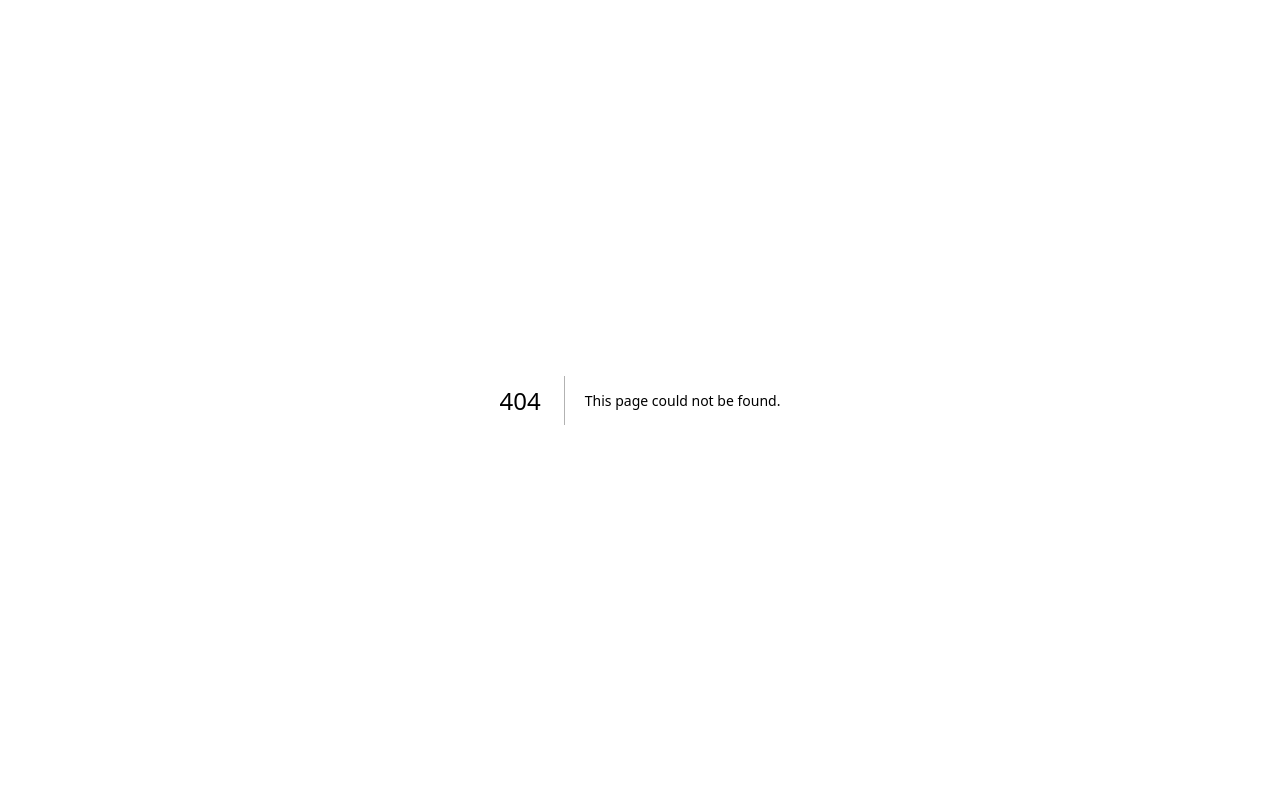
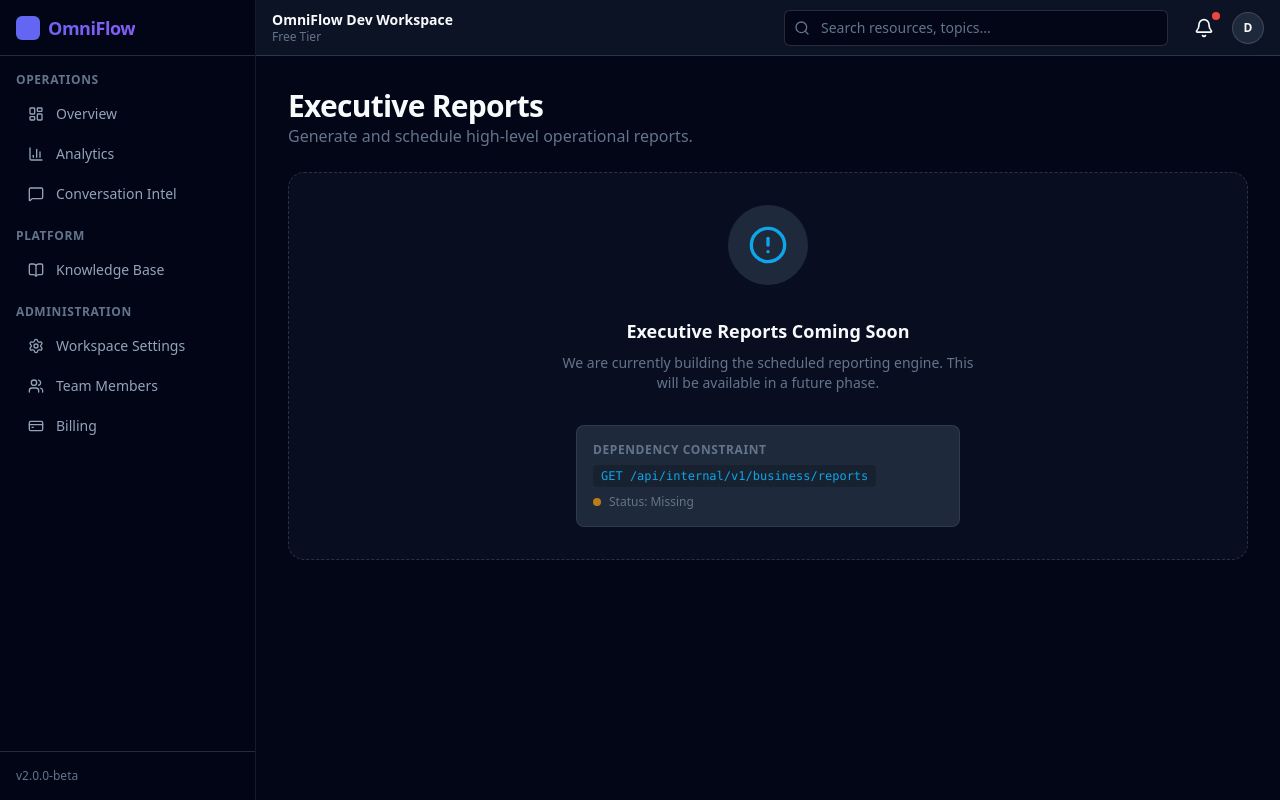
Before and after one commit to atharv-tyagi1/omniflow, a Next.js app in the folder frontend/: page /reports in a window 1280 px wide. Before the commit this address had no page. Built offline with nearby package versions, Linux system fonts and the light colour scheme.

Commit message:
feat: implement remaining phase 14.5 route placeholders

```diff
--- /dev/null
+++ b/frontend/src/app/(dashboard)/agents/page.tsx
@@ -0,0 +1,43 @@
+"use client"
+
+import * as React from "react"
+import { EmptyState } from "@/components/ui/empty-state"
+import { hasCapability } from "@/lib/api-capabilities/registry"
+
+export default function AgentsPage() {
+  const isEnabled = hasCapability("agentMetrics")
+
+  if (!isEnabled) {
+    return (
+      <div className="space-y-6">
+        <div>
+          <h1 className="text-3xl font-bold tracking-tight text-[var(--color-text-primary)]">AI Agents</h1>
+          <p className="text-[var(--color-text-muted)]">
+            Manage your autonomous customer service agents.
+          </p>
+        </div>
+        <EmptyState
+          variant="coming-soon"
+          title="AI Agents Module Coming Soon"
+          description="We are currently building the agent lifecycle and metrics service. This will be available in a future phase."
+          dependency="GET /api/v1/agents"
+          status="Missing"
+        />
+      </div>
+    )
+  }
+
+  return (
+    <div className="space-y-6">
+      <div>
+        <h1 className="text-3xl font-bold tracking-tight text-[var(--color-text-primary)]">AI Agents</h1>
+        <p className="text-[var(--color-text-muted)]">
+          Manage your autonomous customer service agents.
+        </p>
+      </div>
+      <div className="rounded-2xl border border-[var(--color-border-strong)] bg-[var(--color-surface)] h-[400px] flex items-center justify-center text-[var(--color-text-muted)]">
+        [AI Agents Dashboard Layout]
+      </div>
+    </div>
+  )
+}
--- /dev/null
+++ b/frontend/src/app/(dashboard)/billing/page.tsx
@@ -0,0 +1,24 @@
+"use client"
+
+import * as React from "react"
+import { EmptyState } from "@/components/ui/empty-state"
+
+export default function BillingPage() {
+  return (
+    <div className="space-y-6">
+      <div>
+        <h1 className="text-3xl font-bold tracking-tight text-[var(--color-text-primary)]">Billing & Subscription</h1>
+        <p className="text-[var(--color-text-muted)]">
+          Manage your subscription plan and billing methods.
+        </p>
+      </div>
+      <EmptyState
+        variant="coming-soon"
+        title="Billing Portal Coming Soon"
+        description="We are currently building the Stripe integration. This will be available in a future phase."
+        dependency="GET /api/v1/workspaces/{id}/billing"
+        status="Missing"
+      />
+    </div>
+  )
+}
--- /dev/null
+++ b/frontend/src/app/(dashboard)/knowledge-base/page.tsx
@@ -0,0 +1,43 @@
+"use client"
+
+import * as React from "react"
+import { EmptyState } from "@/components/ui/empty-state"
+import { hasCapability } from "@/lib/api-capabilities/registry"
+
+export default function KnowledgeBasePage() {
+  const isEnabled = hasCapability("knowledgeDocuments")
+
+  if (!isEnabled) {
+    return (
+      <div className="space-y-6">
+        <div>
+          <h1 className="text-3xl font-bold tracking-tight text-[var(--color-text-primary)]">Knowledge Base</h1>
+          <p className="text-[var(--color-text-muted)]">
+            Manage your agent knowledge documents and training datasets.
+          </p>
+        </div>
+        <EmptyState
+          variant="coming-soon"
+          title="Knowledge Base Coming Soon"
+          description="We are currently building the document embedding and indexing service. This will be available in a future phase."
+          dependency="GET /api/v1/documents"
+          status="Missing"
+        />
+      </div>
+    )
+  }
+
+  return (
+    <div className="space-y-6">
+      <div>
+        <h1 className="text-3xl font-bold tracking-tight text-[var(--color-text-primary)]">Knowledge Base</h1>
+        <p className="text-[var(--color-text-muted)]">
+          Manage your agent knowledge documents and training datasets.
+        </p>
+      </div>
+      <div className="rounded-2xl border border-[var(--color-border-strong)] bg-[var(--color-surface)] h-[400px] flex items-center justify-center text-[var(--color-text-muted)]">
+        [Knowledge Base Layout]
+      </div>
+    </div>
+  )
+}
--- /dev/null
+++ b/frontend/src/app/(dashboard)/reports/page.tsx
@@ -0,0 +1,43 @@
+"use client"
+
+import * as React from "react"
+import { EmptyState } from "@/components/ui/empty-state"
+import { hasCapability } from "@/lib/api-capabilities/registry"
+
+export default function ReportsPage() {
+  const isEnabled = hasCapability("businessReports")
+
+  if (!isEnabled) {
+    return (
+      <div className="space-y-6">
+        <div>
+          <h1 className="text-3xl font-bold tracking-tight text-[var(--color-text-primary)]">Executive Reports</h1>
+          <p className="text-[var(--color-text-muted)]">
+            Generate and schedule high-level operational reports.
+          </p>
+        </div>
+        <EmptyState
+          variant="coming-soon"
+          title="Executive Reports Coming Soon"
+          description="We are currently building the scheduled reporting engine. This will be available in a future phase."
+          dependency="GET /api/internal/v1/business/reports"
+          status="Missing"
+        />
+      </div>
+    )
+  }
+
+  return (
+    <div className="space-y-6">
+      <div>
+        <h1 className="text-3xl font-bold tracking-tight text-[var(--color-text-primary)]">Executive Reports</h1>
+        <p className="text-[var(--color-text-muted)]">
+          Generate and schedule high-level operational reports.
+        </p>
+      </div>
+      <div className="rounded-2xl border border-[var(--color-border-strong)] bg-[var(--color-surface)] h-[400px] flex items-center justify-center text-[var(--color-text-muted)]">
+        [Executive Reports Layout]
+      </div>
+    </div>
+  )
+}
--- /dev/null
+++ b/frontend/src/app/(dashboard)/settings/page.tsx
@@ -0,0 +1,24 @@
+"use client"
+
+import * as React from "react"
+import { EmptyState } from "@/components/ui/empty-state"
+
+export default function SettingsPage() {
+  return (
+    <div className="space-y-6">
+      <div>
+        <h1 className="text-3xl font-bold tracking-tight text-[var(--color-text-primary)]">Workspace Settings</h1>
+        <p className="text-[var(--color-text-muted)]">
+          Manage your organization settings and preferences.
+        </p>
+      </div>
+      <EmptyState
+        variant="coming-soon"
+        title="Settings Module Coming Soon"
+        description="We are currently building the workspace configuration service. This will be available in a future phase."
+        dependency="GET /api/v1/workspaces/{id}"
+        status="Missing"
+      />
+    </div>
+  )
+}
--- /dev/null
+++ b/frontend/src/app/(dashboard)/team/page.tsx
@@ -0,0 +1,24 @@
+"use client"
+
+import * as React from "react"
+import { EmptyState } from "@/components/ui/empty-state"
+
+export default function TeamPage() {
+  return (
+    <div className="space-y-6">
+      <div>
+        <h1 className="text-3xl font-bold tracking-tight text-[var(--color-text-primary)]">Team Members</h1>
+        <p className="text-[var(--color-text-muted)]">
+          Manage your organization's users and roles.
+        </p>
+      </div>
+      <EmptyState
+        variant="coming-soon"
+        title="Team Management Coming Soon"
+        description="We are currently building the user invitation and RBAC service. This will be available in a future phase."
+        dependency="GET /api/v1/users"
+        status="Missing"
+      />
+    </div>
+  )
+}
```
